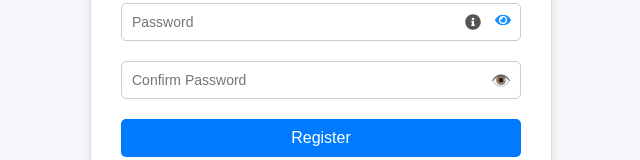
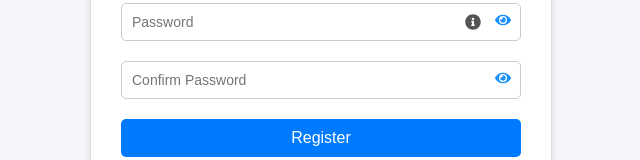
Before and after one commit to tushar-khairnar24/Store-rating-app, a React (Vite) app in the folder frontend/: page /register in a window 1280 px wide. Shown: the part 320-480 px from the top of the page, without its empty margins (319-959 px from the left). Built offline with nearby package versions, Linux system fonts and the light colour scheme; no server answers.

Commit message:
Update Register.jsx

```diff
--- a/frontend/src/pages/Register.jsx
+++ b/frontend/src/pages/Register.jsx
@@ -190,7 +190,7 @@ const Register = () => {
           className="eye-icon"
           onClick={() => setShowConfirmPassword(!showConfirmPassword)}
         >
-          {showConfirmPassword ? "🙈" : "👁️"}
+          {showPassword ? <FaEyeSlash /> : <FaEye />}
         </span>
       </div>
 
```
